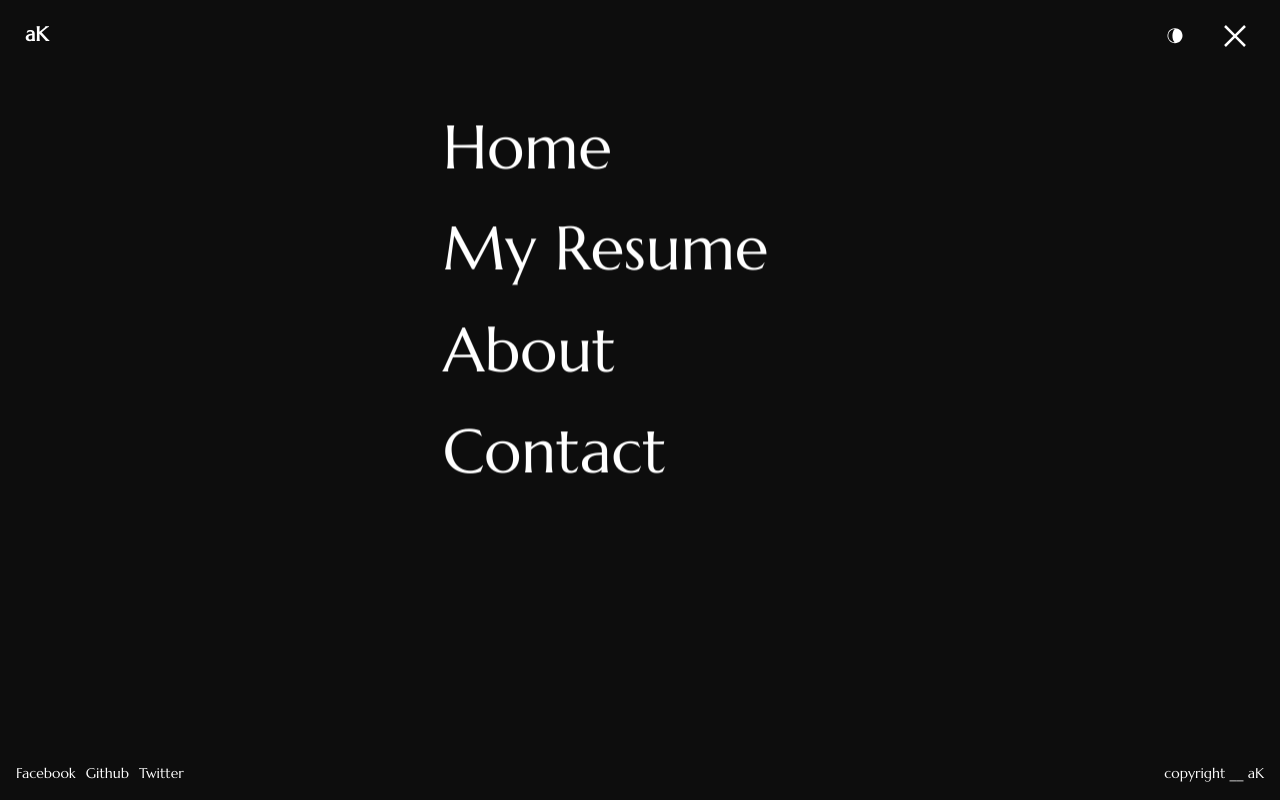
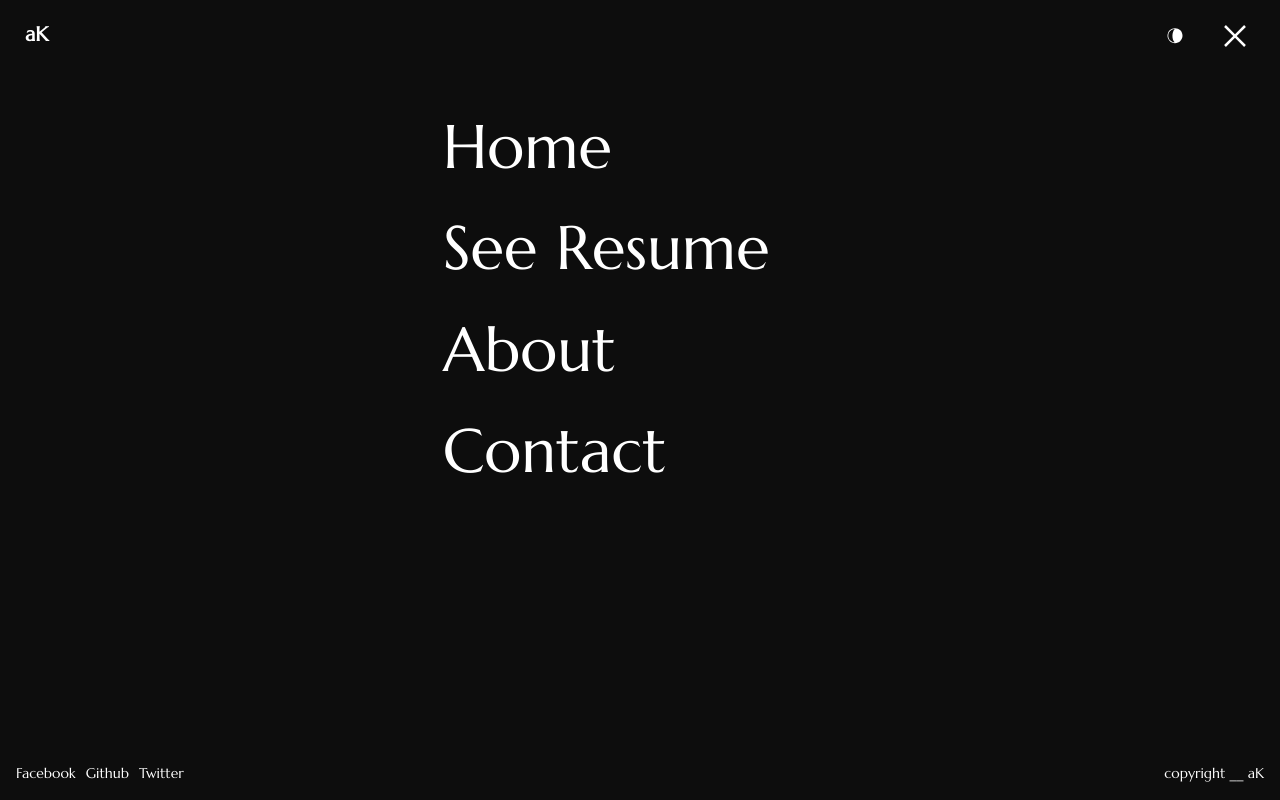
Before and after one commit to ashish842a/portfolio, a React (Create React App) app: page / in a window 1280 px wide. Both pictures are taken after a click on the button 1235 px from the left and 35 px from the top of the page. Shown: the top 800 px of the page. Built offline with nearby package versions, Linux system fonts and the light colour scheme.

Commit message:
updated my resume link in header/index.js

```diff
--- a/src/header/index.js
+++ b/src/header/index.js
@@ -40,7 +40,7 @@ const Headermain = () => {
                   <li className="menu_item">
                     {/* <Link  onClick={handleToggle} to="/portfolio" className="my-3"> Portfolio</Link> */}
                     {/* <a href="https://drive.google.com/file/d/1ct7Mv5PmzkEUVVGq-Gfc7_bZRtOlb54V/view?usp=sharing" target="_blank" rel="noopener noreferrer" className="my-3">My Resume</a> */}
-                    <a href="https://drive.google.com/file/d/1dV8HFbwIE2Xx_QghhTpfg_JpKL6MdR3t/view?usp=drive_link" target="_blank" rel="noopener noreferrer" className="my-3">My Resume</a>
+                    <a href="https://drive.google.com/file/d/1dV8HFbwIE2Xx_QghhTpfg_JpKL6MdR3t/view?usp=drive_link" target="_blank" rel="noopener noreferrer" className="my-3">See Resume</a>
                   </li>
                   <li className="menu_item">
                   <Link onClick={handleToggle} to="/about" className="my-3">About</Link>
```
